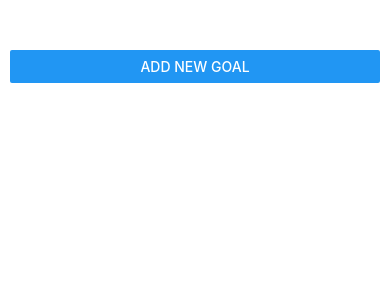
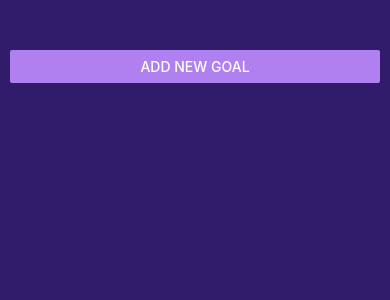
Before and after one commit to mike-mbugua/RN, a React Native app: screen / in a window 390 px wide. Shown: the top 300 px of the page. Built offline with nearby package versions, Linux system fonts and the light colour scheme.

Commit message:
minor changes

```diff
--- a/App.js
+++ b/App.js
@@ -1,5 +1,12 @@
 import { useState } from "react";
-import { Button, FlatList, StyleSheet, Text, View } from "react-native";
+import {
+  Button,
+  FlatList,
+  StatusBar,
+  StyleSheet,
+  Text,
+  View,
+} from "react-native";
 import GoalItem from "./components/GoalItem";
 import GoalInput from "./components/GoalInput";
 
@@ -10,15 +17,15 @@ export default function App() {
   function startAddGoalHandler() {
     setModalIsVisible(true);
   }
+  // function endGoalHandler() {
+  //   setModalIsVisible(false);
+  // }
 
   function addGoalHandler(enteredText) {
-    if (enteredText.trim() !== "") {
-      setCourseGoals((currentGoals) => [
-        ...currentGoals,
-        { text: enteredText, id: Math.random().toString() },
-      ]);
-    }
-    alert("cannot add empty goals");
+    setCourseGoals((currentGoals) => [
+      ...currentGoals,
+      { text: enteredText, id: Math.random().toString() },
+    ]);
   }
 
   function onDeleteHandler(id) {
@@ -28,10 +35,20 @@ export default function App() {
   }
   return (
     <View style={styles.appContainer}>
-      <Button title="Add new Goal" onPress={startAddGoalHandler} />
+      <Button
+        title="Add new Goal"
+        onPress={startAddGoalHandler}
+        color="#b180f0"
+      />
 
       {modalIsVisible && (
-        <GoalInput visible={modalIsVisible} onAddGoal={addGoalHandler} />
+        <GoalInput
+          visible={modalIsVisible}
+          onAddGoal={addGoalHandler}
+          endGoalHandler={() => {
+            setModalIsVisible(false);
+          }}
+        />
       )}
       <View style={styles.goalContainer}>
         <FlatList
@@ -51,10 +68,11 @@ export default function App() {
 
 const styles = StyleSheet.create({
   appContainer: {
-    marginTop: 50,
+    paddingTop: 50,
     flex: 1,
     justifyContent: "center",
-    marginHorizontal: 10,
+    paddingHorizontal: 10,
+    backgroundColor: "#311b6b",
   },
 
   goalContainer: {
```
